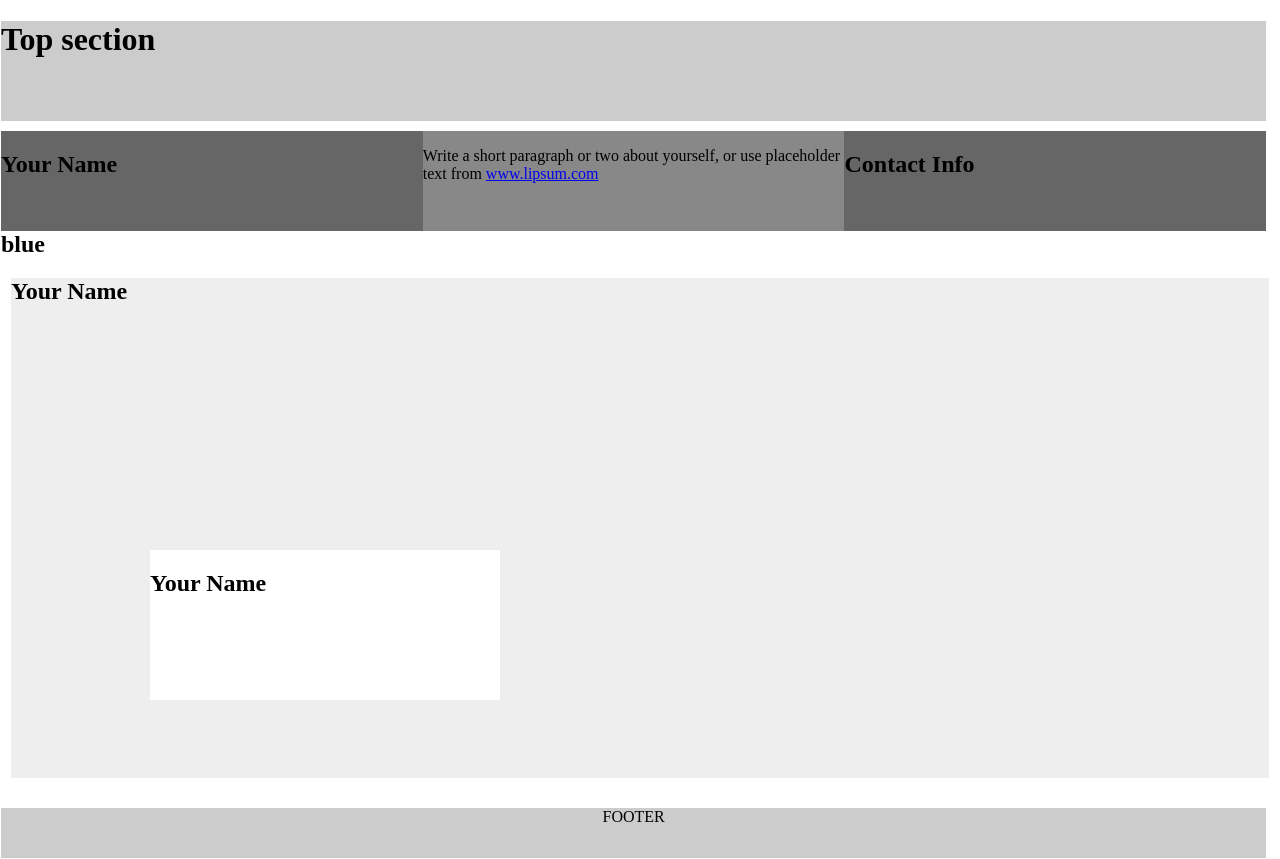
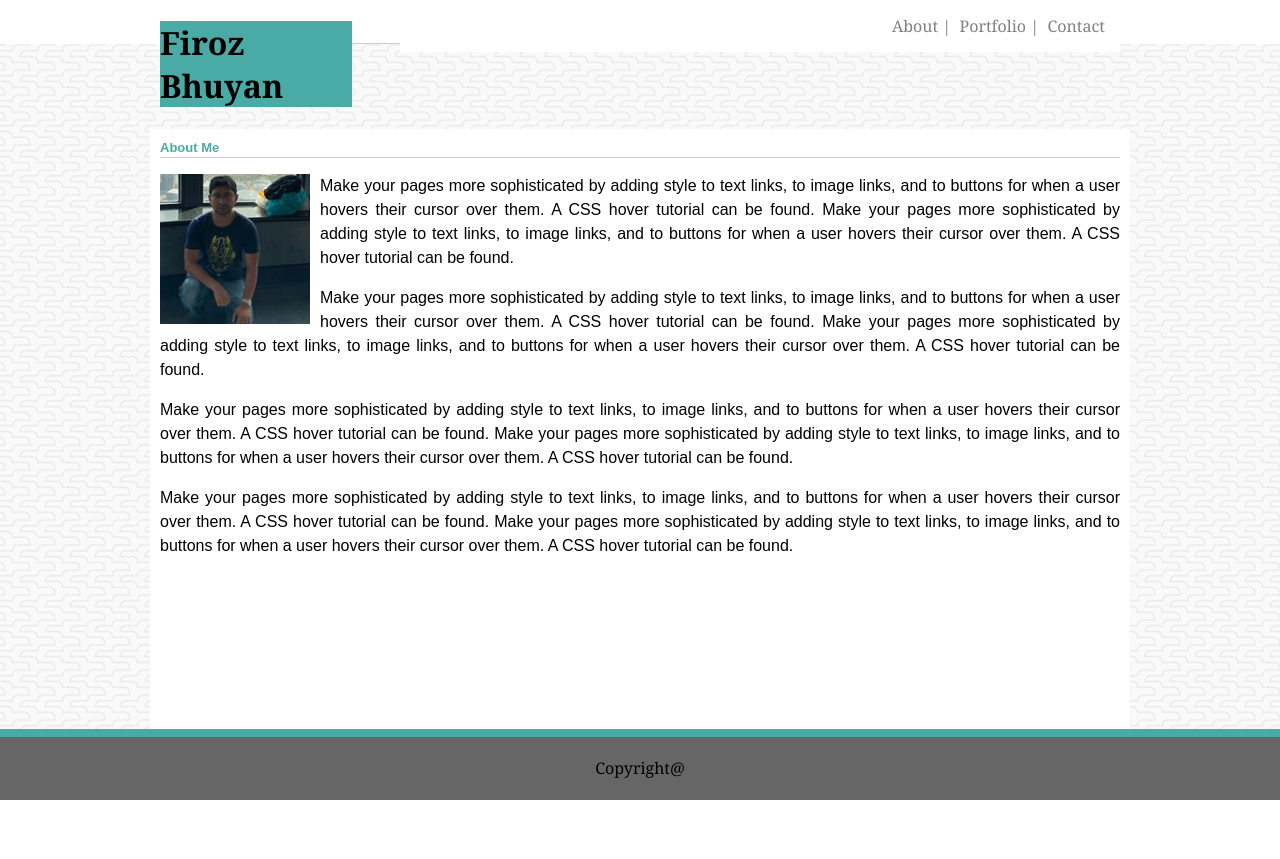
Before and after one commit to firoz85/Basic-Portfolio, a plain HTML site: page index.html in a window 1280 px wide. Drawn offline with Linux system fonts and the light colour scheme; files that its build step writes are made by us from their sources.

Commit message:
Add files via upload

```diff
--- a/assets/css/style.css
+++ b/assets/css/style.css
@@ -1,66 +1,173 @@
 body {
-    margin: 1px;
+    margin: 0px;
     background-color: #ffffff;
+    font-family: Arial, Helvetica, sans-serif;
+    text-align: justify;
     }
-header
-{
-    background-color: #ccc;
-    height: 100px;
-    width: 99%;
-}
+
 .container {
+    position: absolute;
     width: 100%;
-    margin: 10px 0px 10px 0px;
-  }
-#section1, #section2, #section3  {
-    float:left;
-    width:33%;
-    height:100px;
-}
-#section1, #section3 {
-    background-color: #666;
-}
-#section2 {
-    background-color: #888;
+    height: 100%;
 }
 
-#aside, #section {
-    float:left;
-    height:300px;
-}
-#aside {
-    background-color: #fff;
-    width: 350px;
-    height: 150px;
-    left: 150px;
-    bottom: 100px;
-    display:inline;
-    position: absolute;
-
-}
-#section4 {
-    background-color: #eee;
-    height: 500px;
-    margin: 10px 10px 10px 10px;
+#page {
+    background-image: url("./../images/beanstalk.png");
+    background-repeat: repeat;
+    height: 90%;
+    }
+.header-top
+{
+    margin: 0 auto;
+    background-color: #ffffff;
+    height: 43px;
+    width: 960px;
+    font-family: 'Georgia', Times, Times New Roman, serif;
+    border-bottom:1px solid #cccccc;
 }
 
-#blue {
-    background-color: #63a3da;
-    width: 100%;
-    display: inline;
+.header-top h1{
+    background-color: #4aaaa5;
+    height: 100%;
+    width: 20%;
+    float: left;
 }
-footer{
-    background-color:#ccc;
-    width: 99%;
-    height: 50px;
-    margin-top: 20px;
-    display: inline-block;
-    text-align: center;
+/* Navigation */
+.header-top .nav{
+    height: 100%;
+    width: 75%;
+    float: right;
+    text-align: right;
 
 }
 
-.clearfix {
+ul {
+    list-style-type: none;
+    margin: 0;
+    padding: 15px;
+    overflow: hidden;
+    background-color: #ffffff;
+  }
+  li{
+      display: inline;
+  }
+
+  li a {
+    color: grey;
+    text-align: center;
+    padding: 18px 0px 0px 0px;
+    text-decoration: none;
+  }
+
+  li a:hover {
+    background-color: #111;
+  }
+.middle-container{
+    margin: 0 auto;
+    overflow-x: hidden;
+    width: 960px;
+    height: 100%;
+    background-color: #ffffff;
+    -webkit-transition: 0.5s;
+    -o-transition: 0.5s;
+    transition: 0.5s;
+    text-align: justify;
+    line-height: 1.5;
+    padding-left: 10px;
+    padding-right: 10px;
+ }
+ .middle-container h1{
+    color: #4aaaa5;
+    font-size: 13px;
+    text-align: left;
+    width: 100%;
+    border-bottom:1px solid #cccccc;
+ }
+
+ .profile {
+    width: 150px;
+    height: 150px;
+    background-repeat: no-repeat;
+    background-position: center center;
+    background-size: cover;
+    float: left;
+    margin-right: 10px;
+  }
+
+ .profile-img {
+    background-image: url("./../images/profile-img.jpg");
+ }
+ footer
+{
+    background-color: #666666;
+    height: 43px;
+    width: 100%;
+    padding: 20px 0px 0px 0px;
+    font-family: 'Georgia', Times, Times New Roman, serif;
+    border-top:8px solid #4aaaa5;
+    text-align: center;
+    position: absolute;
+    bottom: 0;
+}
+
+
+
+.row {
+    margin: 8px -16px;
+  }
+
+  /* Add padding BETWEEN each column */
+  .row,
+  .row > .column {
+    padding: 8px;
+  }
+
+  /* Create four equal columns that floats next to each other */
+  .column {
+    float: left;
+    width: 20%;
+  }
+
+  /* Clear floats after rows */
+  .row:after {
     content: "";
-    display: block;
+    display: table;
     clear: both;
-}
+  }
+
+  .content {
+    background-color: white;
+    padding: 10px;
+  }
+
+  /*contact form */
+
+  input[type=text], select, textarea {
+    width: 100%;
+    padding: 12px;
+    border: 1px solid #ccc;
+    border-radius: 4px;
+    box-sizing: border-box;
+    margin-top: 6px;
+    margin-bottom: 16px;
+    resize: vertical;
+  }
+
+  input[type=submit] {
+    background-color: #4aaaa5;
+    color: white;
+    padding: 12px 20px;
+    border: none;
+    border-radius: 4px;
+    cursor: pointer;
+  }
+
+  input[type=submit]:hover {
+    background-color:#4aaaa5;
+  }
+
+.container-conact {
+    border-radius: 5px;
+    background-color: #f2f2f2;
+    padding: 20px;
+  }
--- a/index.html
+++ b/index.html
@@ -2,45 +2,46 @@
 <html lang="en-us">
 
 <head>
+
   <meta charset="UTF-8">
-  <title>Float Layout</title>
-
-  <link rel="stylesheet" type="text/css" href="style.css">
+  <title>Firoz's Portfolio</title>
+  <!-- stylesheet  -->
+  <link rel="stylesheet" type="text/css" href="assets/css/style.css">
 </head>
 
 <body>
-  <header>
-    <h1>Top section</h1>
-  </header>
-  <div class="container clearfix">
-
-        <div id = "section1">
-        <h2>Your Name</h2>
-        </div>
-
-        <div id = "section2">
-        <p>Write a short paragraph or two about yourself, or use placeholder text from <a href="http://www.lipsum.com/">www.lipsum.com</a></p>
-
-        </div>
-
-        <div id = "section3">
-            <h2>Contact Info</h2>
-        </div>
-    </div>
-    <div class="container clearfix">
-        <div id="aside">
-                <h2>Your Name</h2>
-        </div>
-        <div id="blue">
-                <h2>blue</h2>
-        </div>
-        <div id="section4">
-                <h2>Your Name</h2>
-        </div>
-    </div>
-    <footer>
-            FOOTER
-    </footer>
+<div class="container">
+	<!-- header Div -->
+	<div class="header-top">
+		<div><h1>Firoz Bhuyan</h1></div>
+		<div class="nav">
+			<ul>
+				<li><a class="active" href="index.html">About&nbsp;|&nbsp;</a></li>
+				<li><a href="portfolio.html">Portfolio&nbsp;|&nbsp;</a></li>
+				<li><a href="contact.html">Contact</a></li>
+			</ul>
+		</div>
+	</div>
+	<div id="page">
+	<!-- Main Div -->
+		<div class="middle-container">
+			<div><h1>About Me</h1></div>
+			<div>
+				<div class="profile profile-img"></div>
+				<div>
+					<p>Make your pages more sophisticated by adding style to text links, to image links, and to buttons for when a user hovers their cursor over them. A CSS hover tutorial can be found. Make your pages more sophisticated by adding style to text links, to image links, and to buttons for when a user hovers their cursor over them. A CSS hover tutorial can be found. </p>
+					<p>Make your pages more sophisticated by adding style to text links, to image links, and to buttons for when a user hovers their cursor over them. A CSS hover tutorial can be found. Make your pages more sophisticated by adding style to text links, to image links, and to buttons for when a user hovers their cursor over them. A CSS hover tutorial can be found. </p>
+					<p>Make your pages more sophisticated by adding style to text links, to image links, and to buttons for when a user hovers their cursor over them. A CSS hover tutorial can be found. Make your pages more sophisticated by adding style to text links, to image links, and to buttons for when a user hovers their cursor over them. A CSS hover tutorial can be found. </p>
+					<p>Make your pages more sophisticated by adding style to text links, to image links, and to buttons for when a user hovers their cursor over them. A CSS hover tutorial can be found. Make your pages more sophisticated by adding style to text links, to image links, and to buttons for when a user hovers their cursor over them. A CSS hover tutorial can be found. </p>
+				</div>
+			</div>
+		</div>
+	</div>
+	<!-- End Main Div -->
+	<!-- footer  -->
+	<footer>Copyright@</footer>
+<!-- End footer  -->
+</div>
 
 </body>
 
```
Also changed, not shown: contact.html (added, +54 -0 lines), portfolio.html (added, +68 -0 lines), assets/images/beanstalk.png (added), assets/images/mountains.jpg (added), assets/images/profile-img.jpg (added).
